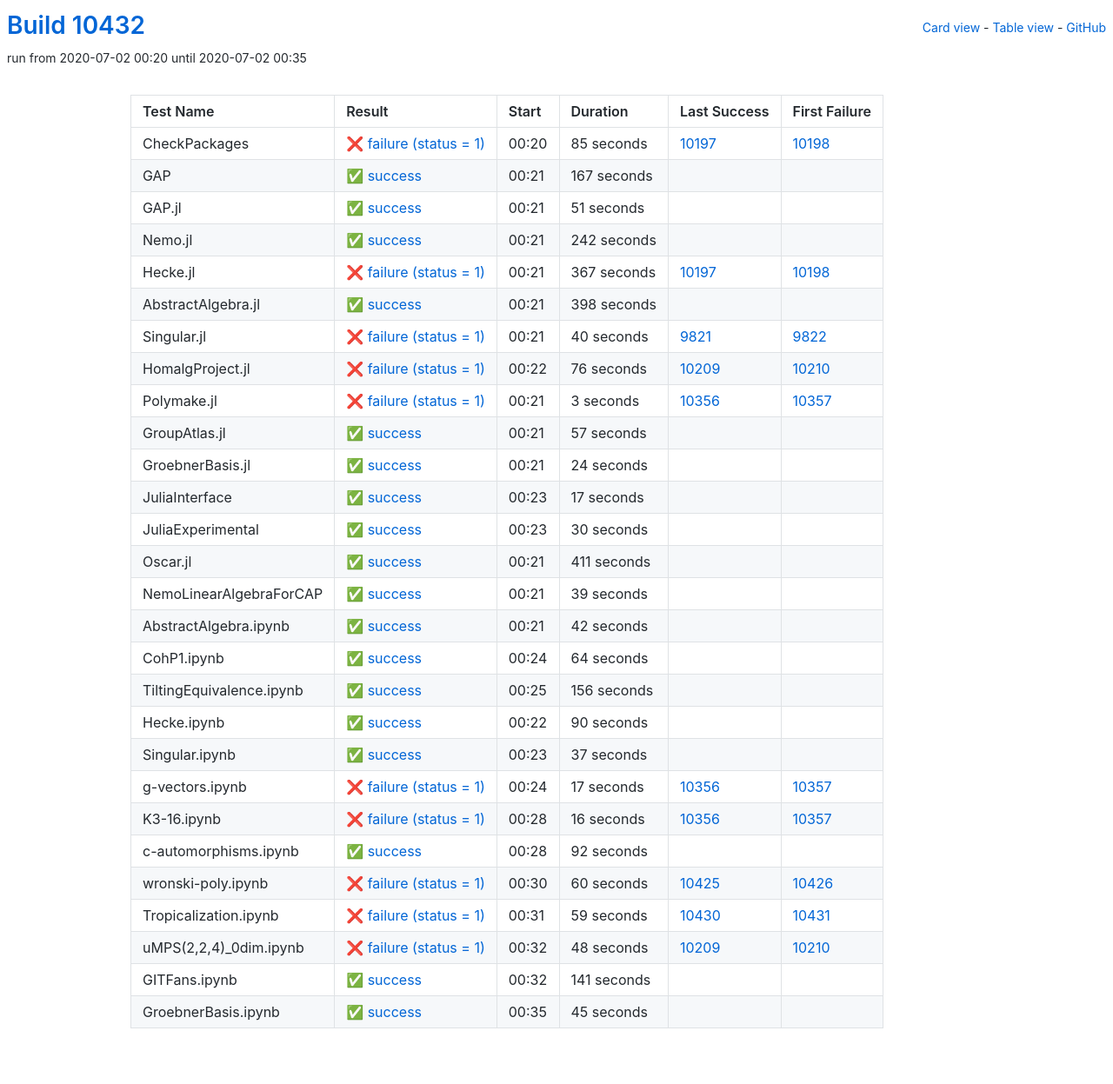
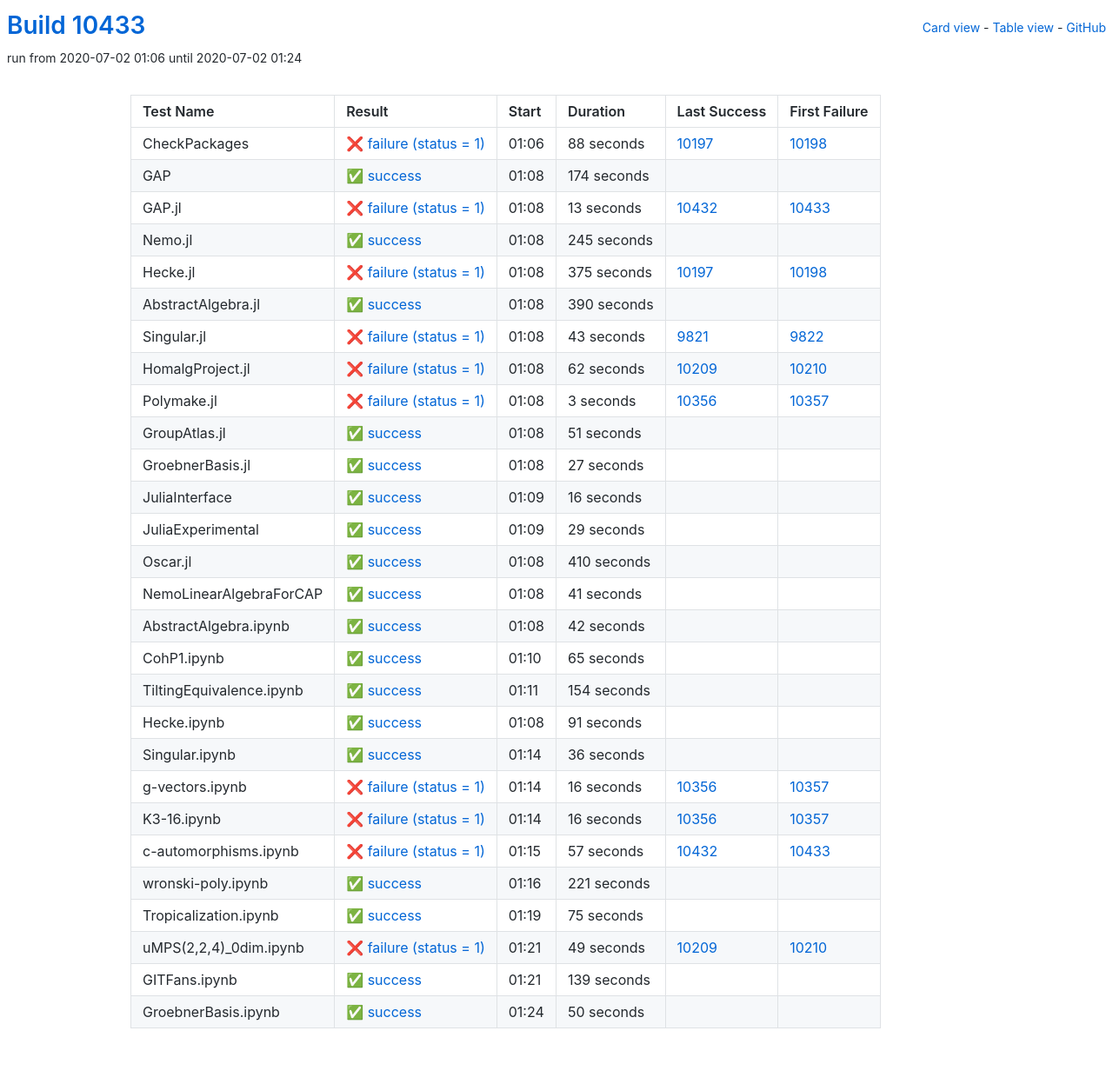
Before and after one commit to oscar-system/oscar-ci-status, a Jekyll site: the page built from table.html, in a window 1280 px wide. Shown: the whole page at 87% size. Built offline with Jekyll 4.4.1, drawn with Linux system fonts in a browser that asks for light colours.

Commit message:
Build #10433

```diff
--- a/_data/ci.yml
+++ b/_data/ci.yml
@@ -1,6 +1,6 @@
 ---
-build: 10432
-build_url: https://oscarci.mathematik.uni-kl.de/job/oscar/10432/
+build: 10433
+build_url: https://oscarci.mathematik.uni-kl.de/job/oscar/10433/
 job: oscar
 organization: oscar-system
 repo: oscar-ci-status
@@ -8,104 +8,104 @@
 tests:
 - name: CheckPackages
   id: checkpackages
-  log: https://oscarci.mathematik.uni-kl.de/job/oscar/10432/artifact/logs/build-10432/CheckPackages.log
-  start: 2020-07-02 00:20
+  log: https://oscarci.mathematik.uni-kl.de/job/oscar/10433/artifact/logs/build-10433/CheckPackages.log
+  start: 2020-07-02 01:06
   success: false
   exitcode: 1
   status: failure
-  duration: 85
+  duration: 88
   last_success: 10197
   last_success_url: https://oscarci.mathematik.uni-kl.de/job/oscar/10197/
   first_failure: 10198
   first_failure_url: https://oscarci.mathematik.uni-kl.de/job/oscar/10198/
 - name: GAP
   id: gap
-  log: https://oscarci.mathematik.uni-kl.de/job/oscar/10432/artifact/logs/build-10432/GAP.log
-  start: 2020-07-02 00:21
+  log: https://oscarci.mathematik.uni-kl.de/job/oscar/10433/artifact/logs/build-10433/GAP.log
+  start: 2020-07-02 01:08
   success: true
   exitcode: 0
   status: success
-  duration: 167
+  duration: 174
   last_success: false
   last_success_url:
   first_failure: false
   first_failure_url:
 - name: GAP.jl
   id: gap-jl
-  log: https://oscarci.mathematik.uni-kl.de/job/oscar/10432/artifact/logs/build-10432/GAP.jl.log
-  start: 2020-07-02 00:21
+  log: https://oscarci.mathematik.uni-kl.de/job/oscar/10433/artifact/logs/build-10433/GAP.jl.log
+  start: 2020-07-02 01:08
+  success: false
+  exitcode: 1
+  status: failure
+  duration: 13
+  last_success: 10432
+  last_success_url: https://oscarci.mathematik.uni-kl.de/job/oscar/10432/
+  first_failure: 10433
+  first_failure_url: https://oscarci.mathematik.uni-kl.de/job/oscar/10433/
+- name: Nemo.jl
+  id: nemo-jl
+  log: https://oscarci.mathematik.uni-kl.de/job/oscar/10433/artifact/logs/build-10433/Nemo.jl.log
+  start: 2020-07-02 01:08
   success: true
   exitcode: 0
   status: success
-  duration: 51
-  last_success: false
-  last_success_url:
-  first_failure: false
-  first_failure_url:
-- name: Nemo.jl
-  id: nemo-jl
-  log: https://oscarci.mathematik.uni-kl.de/job/oscar/10432/artifact/logs/build-10432/Nemo.jl.log
-  start: 2020-07-02 00:21
-  success: true
-  exitcode: 0
-  status: success
-  duration: 242
+  duration: 245
   last_success: false
   last_success_url:
   first_failure: false
   first_failure_url:
 - name: Hecke.jl
   id: hecke-jl
-  log: https://oscarci.mathematik.uni-kl.de/job/oscar/10432/artifact/logs/build-10432/Hecke.jl.log
-  start: 2020-07-02 00:21
+  log: https://oscarci.mathematik.uni-kl.de/job/oscar/10433/artifact/logs/build-10433/Hecke.jl.log
+  start: 2020-07-02 01:08
   success: false
   exitcode: 1
   status: failure
-  duration: 367
+  duration: 375
   last_success: 10197
   last_success_url: https://oscarci.mathematik.uni-kl.de/job/oscar/10197/
   first_failure: 10198
   first_failure_url: https://oscarci.mathematik.uni-kl.de/job/oscar/10198/
 - name: AbstractAlgebra.jl
   id: abstractalgebra-jl
-  log: https://oscarci.mathematik.uni-kl.de/job/oscar/10432/artifact/logs/build-10432/AbstractAlgebra.jl.log
-  start: 2020-07-02 00:21
+  log: https://oscarci.mathematik.uni-kl.de/job/oscar/10433/artifact/logs/build-10433/AbstractAlgebra.jl.log
+  start: 2020-07-02 01:08
   success: true
   exitcode: 0
   status: success
-  duration: 398
+  duration: 390
   last_success: false
   last_success_url:
   first_failure: false
   first_failure_url:
 - name: Singular.jl
   id: singular-jl
-  log: https://oscarci.mathematik.uni-kl.de/job/oscar/10432/artifact/logs/build-10432/Singular.jl.log
-  start: 2020-07-02 00:21
+  log: https://oscarci.mathematik.uni-kl.de/job/oscar/10433/artifact/logs/build-10433/Singular.jl.log
+  start: 2020-07-02 01:08
   success: false
   exitcode: 1
   status: failure
-  duration: 40
+  duration: 43
   last_success: 9821
   last_success_url: https://oscarci.mathematik.uni-kl.de/job/oscar/9821/
   first_failure: 9822
   first_failure_url: https://oscarci.mathematik.uni-kl.de/job/oscar/9822/
 - name: HomalgProject.jl
   id: homalgproject-jl
-  log: https://oscarci.mathematik.uni-kl.de/job/oscar/10432/artifact/logs/build-10432/HomalgProject.jl.log
-  start: 2020-07-02 00:22
+  log: https://oscarci.mathematik.uni-kl.de/job/oscar/10433/artifact/logs/build-10433/HomalgProject.jl.log
+  start: 2020-07-02 01:08
   success: false
   exitcode: 1
   status: failure
-  duration: 76
+  duration: 62
   last_success: 10209
   last_success_url: https://oscarci.mathematik.uni-kl.de/job/oscar/10209/
   first_failure: 10210
   first_failure_url: https://oscarci.mathematik.uni-kl.de/job/oscar/10210/
 - name: Polymake.jl
   id: polymake-jl
-  log: https://oscarci.mathematik.uni-kl.de/job/oscar/10432/artifact/logs/build-10432/Polymake.jl.log
-  start: 2020-07-02 00:21
+  log: https://oscarci.mathematik.uni-kl.de/job/oscar/10433/artifact/logs/build-10433/Polymake.jl.log
+  start: 2020-07-02 01:08
   success: false
   exitcode: 1
   status: failure
@@ -116,80 +116,80 @@
   first_failure_url: https://oscarci.mathematik.uni-kl.de/job/oscar/10357/
 - name: GroupAtlas.jl
   id: groupatlas-jl
-  log: https://oscarci.mathematik.uni-kl.de/job/oscar/10432/artifact/logs/build-10432/GroupAtlas.jl.log
-  start: 2020-07-02 00:21
+  log: https://oscarci.mathematik.uni-kl.de/job/oscar/10433/artifact/logs/build-10433/GroupAtlas.jl.log
+  start: 2020-07-02 01:08
   success: true
   exitcode: 0
   status: success
-  duration: 57
+  duration: 51
   last_success: false
   last_success_url:
   first_failure: false
   first_failure_url:
 - name: GroebnerBasis.jl
   id: groebnerbasis-jl
-  log: https://oscarci.mathematik.uni-kl.de/job/oscar/10432/artifact/logs/build-10432/GroebnerBasis.jl.log
-  start: 2020-07-02 00:21
+  log: https://oscarci.mathematik.uni-kl.de/job/oscar/10433/artifact/logs/build-10433/GroebnerBasis.jl.log
+  start: 2020-07-02 01:08
   success: true
   exitcode: 0
   status: success
-  duration: 24
+  duration: 27
   last_success: false
   last_success_url:
   first_failure: false
   first_failure_url:
 - name: JuliaInterface
   id: juliainterface
-  log: https://oscarci.mathematik.uni-kl.de/job/oscar/10432/artifact/logs/build-10432/JuliaInterface.log
-  start: 2020-07-02 00:23
+  log: https://oscarci.mathematik.uni-kl.de/job/oscar/10433/artifact/logs/build-10433/JuliaInterface.log
+  start: 2020-07-02 01:09
   success: true
   exitcode: 0
   status: success
-  duration: 17
+  duration: 16
   last_success: false
   last_success_url:
   first_failure: false
   first_failure_url:
 - name: JuliaExperimental
   id: juliaexperimental
-  log: https://oscarci.mathematik.uni-kl.de/job/oscar/10432/artifact/logs/build-10432/JuliaExperimental.log
-  start: 2020-07-02 00:23
+  log: https://oscarci.mathematik.uni-kl.de/job/oscar/10433/artifact/logs/build-10433/JuliaExperimental.log
+  start: 2020-07-02 01:09
   success: true
   exitcode: 0
   status: success
-  duration: 30
+  duration: 29
   last_success: false
   last_success_url:
   first_failure: false
   first_failure_url:
 - name: Oscar.jl
   id: oscar-jl
-  log: https://oscarci.mathematik.uni-kl.de/job/oscar/10432/artifact/logs/build-10432/Oscar.jl.log
-  start: 2020-07-02 00:21
+  log: https://oscarci.mathematik.uni-kl.de/job/oscar/10433/artifact/logs/build-10433/Oscar.jl.log
+  start: 2020-07-02 01:08
   success: true
   exitcode: 0
   status: success
-  duration: 411
+  duration: 410
   last_success: false
   last_success_url:
   first_failure: false
   first_failure_url:
 - name: NemoLinearAlgebraForCAP
   id: nemolinearalgebraforcap
-  log: https://oscarci.mathematik.uni-kl.de/job/oscar/10432/artifact/logs/build-10432/NemoLinearAlgebraForCAP.log
-  start: 2020-07-02 00:21
+  log: https://oscarci.mathematik.uni-kl.de/job/oscar/10433/artifact/logs/build-10433/NemoLinearAlgebraForCAP.log
+  start: 2020-07-02 01:08
   success: true
   exitcode: 0
   status: success
-  duration: 39
+  duration: 41
   last_success: false
   last_success_url:
   first_failure: false
   first_failure_url:
 - name: AbstractAlgebra.ipynb
   id: abstractalgebra-ipynb
-  log: https://oscarci.mathematik.uni-kl.de/job/oscar/10432/artifact/logs/build-10432/AbstractAlgebra.ipynb.log
-  start: 2020-07-02 00:21
+  log: https://oscarci.mathematik.uni-kl.de/job/oscar/10433/artifact/logs/build-10433/AbstractAlgebra.ipynb.log
+  start: 2020-07-02 01:08
   success: true
   exitcode: 0
   status: success
@@ -200,68 +200,68 @@
   first_failure_url:
 - name: CohP1.ipynb
   id: cohp1-ipynb
-  log: https://oscarci.mathematik.uni-kl.de/job/oscar/10432/artifact/logs/build-10432/CohP1.ipynb.log
-  start: 2020-07-02 00:24
+  log: https://oscarci.mathematik.uni-kl.de/job/oscar/10433/artifact/logs/build-10433/CohP1.ipynb.log
+  start: 2020-07-02 01:10
   success: true
   exitcode: 0
   status: success
-  duration: 64
+  duration: 65
   last_success: false
   last_success_url:
   first_failure: false
   first_failure_url:
 - name: TiltingEquivalence.ipynb
   id: tiltingequivalence-ipynb
-  log: https://oscarci.mathematik.uni-kl.de/job/oscar/10432/artifact/logs/build-10432/TiltingEquivalence.ipynb.log
-  start: 2020-07-02 00:25
+  log: https://oscarci.mathematik.uni-kl.de/job/oscar/10433/artifact/logs/build-10433/TiltingEquivalence.ipynb.log
+  start: 2020-07-02 01:11
   success: true
   exitcode: 0
   status: success
-  duration: 156
+  duration: 154
   last_success: false
   last_success_url:
   first_failure: false
   first_failure_url:
 - name: Hecke.ipynb
   id: hecke-ipynb
-  log: https://oscarci.mathematik.uni-kl.de/job/oscar/10432/artifact/logs/build-10432/Hecke.ipynb.log
-  start: 2020-07-02 00:22
+  log: https://oscarci.mathematik.uni-kl.de/job/oscar/10433/artifact/logs/build-10433/Hecke.ipynb.log
+  start: 2020-07-02 01:08
   success: true
   exitcode: 0
   status: success
-  duration: 90
+  duration: 91
   last_success: false
   last_success_url:
   first_failure: false
   first_failure_url:
 - name: Singular.ipynb
   id: singular-ipynb
-  log: https://oscarci.mathematik.uni-kl.de/job/oscar/10432/artifact/logs/build-10432/Singular.ipynb.log
-  start: 2020-07-02 00:23
+  log: https://oscarci.mathematik.uni-kl.de/job/oscar/10433/artifact/logs/build-10433/Singular.ipynb.log
+  start: 2020-07-02 01:14
   success: true
   exitcode: 0
   status: success
-  duration: 37
+  duration: 36
   last_success: false
   last_success_url:
   first_failure: false
   first_failure_url:
 - name: g-vectors.ipynb
   id: g-vectors-ipynb
-  log: https://oscarci.mathematik.uni-kl.de/job/oscar/10432/artifact/logs/build-10432/g-vectors.ipynb.log
-  start: 2020-07-02 00:24
+  log: https://oscarci.mathematik.uni-kl.de/job/oscar/10433/artifact/logs/build-10433/g-vectors.ipynb.log
+  start: 2020-07-02 01:14
   success: false
   exitcode: 1
   status: failure
-  duration: 17
+  duration: 16
   last_success: 10356
   last_success_url: https://oscarci.mathematik.uni-kl.de/job/oscar/10356/
   first_failure: 10357
   first_failure_url: https://oscarci.mathematik.uni-kl.de/job/oscar/10357/
 - name: K3-16.ipynb
   id: k3-16-ipynb
-  log: https://oscarci.mathematik.uni-kl.de/job/oscar/10432/artifact/logs/build-10432/K3-16.ipynb.log
-  start: 2020-07-02 00:28
+  log: https://oscarci.mathematik.uni-kl.de/job/oscar/10433/artifact/logs/build-10433/K3-16.ipynb.log
+  start: 2020-07-02 01:14
   success: false
   exitcode: 1
   status: failure
@@ -272,72 +272,72 @@
   first_failure_url: https://oscarci.mathematik.uni-kl.de/job/oscar/10357/
 - name: c-automorphisms.ipynb
   id: c-automorphisms-ipynb
-  log: https://oscarci.mathematik.uni-kl.de/job/oscar/10432/artifact/logs/build-10432/c-automorphisms.ipynb.log
-  start: 2020-07-02 00:28
+  log: https://oscarci.mathematik.uni-kl.de/job/oscar/10433/artifact/logs/build-10433/c-automorphisms.ipynb.log
+  start: 2020-07-02 01:15
+  success: false
+  exitcode: 1
+  status: failure
+  duration: 57
+  last_success: 10432
+  last_success_url: https://oscarci.mathematik.uni-kl.de/job/oscar/10432/
+  first_failure: 10433
+  first_failure_url: https://oscarci.mathematik.uni-kl.de/job/oscar/10433/
+- name: wronski-poly.ipynb
+  id: wronski-poly-ipynb
+  log: https://oscarci.mathematik.uni-kl.de/job/oscar/10433/artifact/logs/build-10433/wronski-poly.ipynb.log
+  start: 2020-07-02 01:16
   success: true
   exitcode: 0
   status: success
-  duration: 92
+  duration: 221
   last_success: false
   last_success_url:
   first_failure: false
   first_failure_url:
-- name: wronski-poly.ipynb
-  id: wronski-poly-ipynb
-  log: https://oscarci.mathematik.uni-kl.de/job/oscar/10432/artifact/logs/build-10432/wronski-poly.ipynb.log
-  start: 2020-07-02 00:30
+- name: Tropicalization.ipynb
+  id: tropicalization-ipynb
+  log: https://oscarci.mathematik.uni-kl.de/job/oscar/10433/artifact/logs/build-10433/Tropicalization.ipynb.log
+  start: 2020-07-02 01:19
+  success: true
+  exitcode: 0
+  status: success
+  duration: 75
+  last_success: false
+  last_success_url:
+  first_failure: false
+  first_failure_url:
+- name: uMPS(2,2,4)_0dim.ipynb
+  id: umps-2-2-4-0dim-ipynb
+  log: https://oscarci.mathematik.uni-kl.de/job/oscar/10433/artifact/logs/build-10433/uMPS-2-2-4-_0dim.ipynb.log
+  start: 2020-07-02 01:21
   success: false
   exitcode: 1
   status: failure
-  duration: 60
-  last_success: 10425
-  last_success_url: https://oscarci.mathematik.uni-kl.de/job/oscar/10425/
-  first_failure: 10426
-  first_failure_url: https://oscarci.mathematik.uni-kl.de/job/oscar/10426/
-- name: Tropicalization.ipynb
-  id: tropicalization-ipynb
-  log: https://oscarci.mathematik.uni-kl.de/job/oscar/10432/artifact/logs/build-10432/Tropicalization.ipynb.log
-  start: 2020-07-02 00:31
-  success: false
-  exitcode: 1
-  status: failure
-  duration: 59
-  last_success: 10430
-  last_success_url: https://oscarci.mathematik.uni-kl.de/job/oscar/10430/
-  first_failure: 10431
-  first_failure_url: https://oscarci.mathematik.uni-kl.de/job/oscar/10431/
-- name: uMPS(2,2,4)_0dim.ipynb
-  id: umps-2-2-4-0dim-ipynb
-  log: https://oscarci.mathematik.uni-kl.de/job/oscar/10432/artifact/logs/build-10432/uMPS-2-2-4-_0dim.ipynb.log
-  start: 2020-07-02 00:32
-  success: false
-  exitcode: 1
-  status: failure
-  duration: 48
+  duration: 49
   last_success: 10209
   last_success_url: https://oscarci.mathematik.uni-kl.de/job/oscar/10209/
   first_failure: 10210
   first_failure_url: https://oscarci.mathematik.uni-kl.de/job/oscar/10210/
 - name: GITFans.ipynb
   id: gitfans-ipynb
-  log: https://oscarci.mathematik.uni-kl.de/job/oscar/10432/artifact/logs/build-10432/GITFans.ipynb.log
-  start: 2020-07-02 00:32
+  log: https://oscarci.mathematik.uni-kl.de/job/oscar/10433/artifact/logs/build-10433/GITFans.ipynb.log
+  start: 2020-07-02 01:21
   success: true
   exitcode: 0
   status: success
-  duration: 141
+  duration: 139
   last_success: false
   last_success_url:
   first_failure: false
   first_failure_url:
 - name: GroebnerBasis.ipynb
   id: groebnerbasis-ipynb
-  log: https://oscarci.mathematik.uni-kl.de/job/oscar/10432/artifact/logs/build-10432/GroebnerBasis.ipynb.log
-  start: 2020-07-02 00:35
+  log: https://oscarci.mathematik.uni-kl.de/job/oscar/10433/artifact/logs/build-10433/GroebnerBasis.ipynb.log
+  start: 2020-07-02 01:24
   success: true
   exitcode: 0
   status: success
-  duration: 45
+  duration: 50
   last_success: false
   last_success_url:
   first_failure: false
```
Also changed, not shown: README.md.
